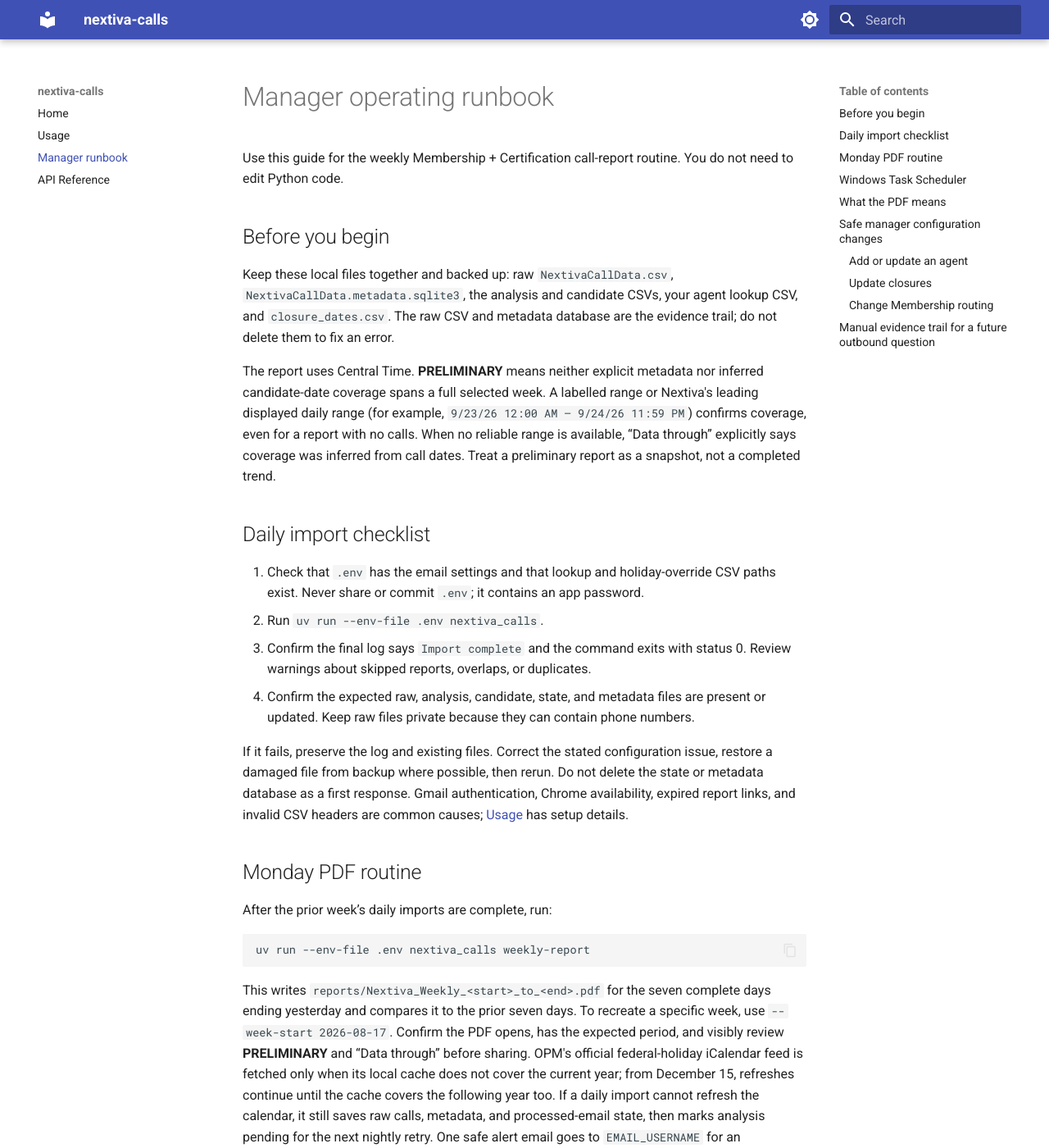
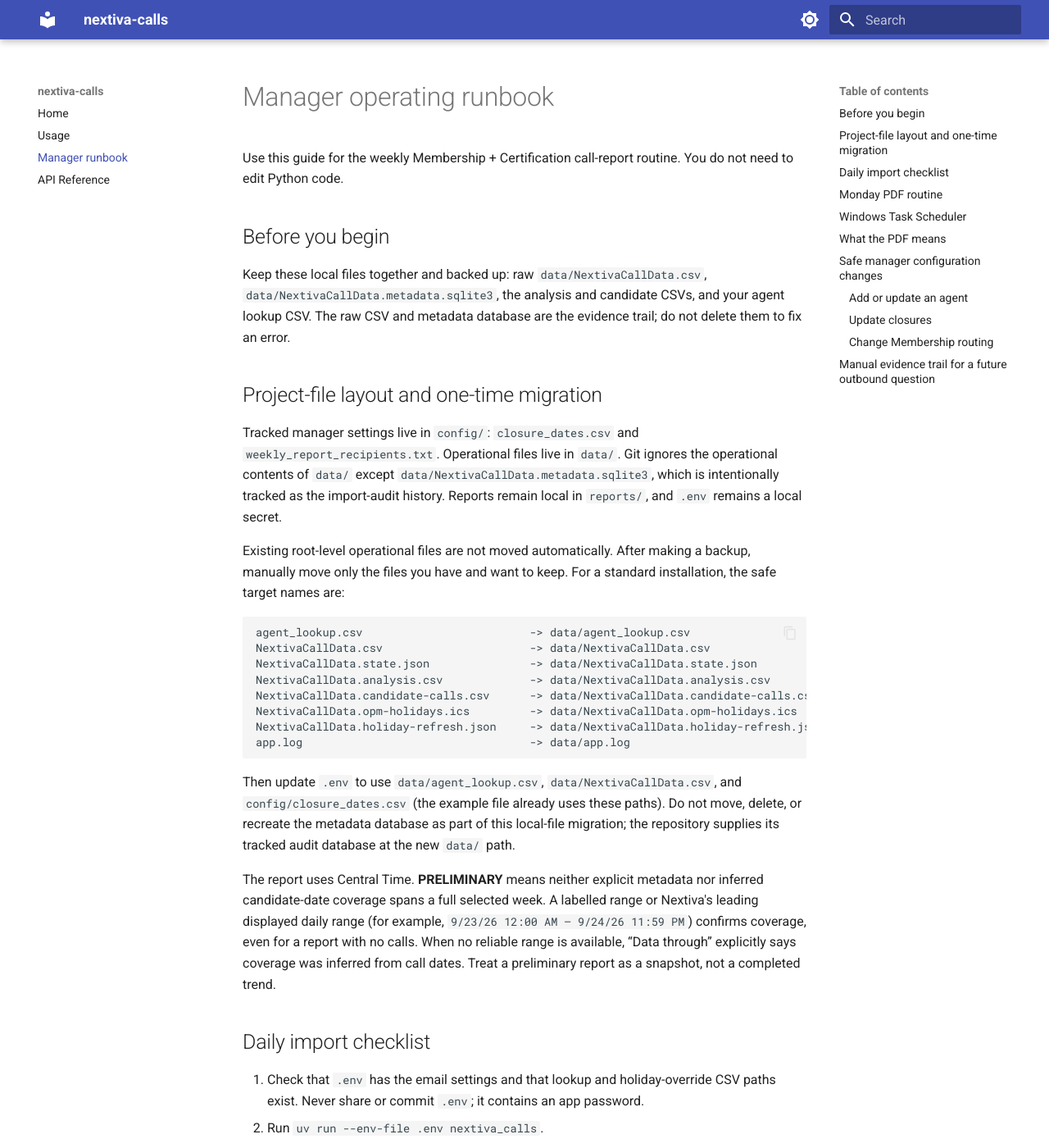
Before and after one commit to MauxBoyle/nextiva-calls, an MkDocs documentation site: the page built from docs/operations.md, in a window 1280 px wide and 1400 px high. Shown: the whole window at 82% size. Built offline with MkDocs 1.6.1 and Material for MkDocs 9.7.7, drawn with Linux system fonts in a browser that asks for light colours; some of the changed text lies outside the part shown.

Commit message:
Organize configuration and operational data

````diff
--- a/docs/operations.md
+++ b/docs/operations.md
@@ -5,10 +5,40 @@
 
 ## Before you begin
 
-Keep these local files together and backed up: raw `NextivaCallData.csv`,
-`NextivaCallData.metadata.sqlite3`, the analysis and candidate CSVs, your agent
-lookup CSV, and `closure_dates.csv`. The raw CSV and metadata database are the
+Keep these local files together and backed up: raw `data/NextivaCallData.csv`,
+`data/NextivaCallData.metadata.sqlite3`, the analysis and candidate CSVs, and your
+agent lookup CSV. The raw CSV and metadata database are the
 evidence trail; do not delete them to fix an error.
+
+## Project-file layout and one-time migration
+
+Tracked manager settings live in `config/`: `closure_dates.csv` and
+`weekly_report_recipients.txt`. Operational files live in `data/`. Git ignores
+the operational contents of `data/` except
+`data/NextivaCallData.metadata.sqlite3`, which is intentionally tracked as the
+import-audit history. Reports remain local in `reports/`, and `.env` remains a
+local secret.
+
+Existing root-level operational files are not moved automatically. After making
+a backup, manually move only the files you have and want to keep. For a standard
+installation, the safe target names are:
+
+```text
+agent_lookup.csv                         -> data/agent_lookup.csv
+NextivaCallData.csv                      -> data/NextivaCallData.csv
+NextivaCallData.state.json               -> data/NextivaCallData.state.json
+NextivaCallData.analysis.csv             -> data/NextivaCallData.analysis.csv
+NextivaCallData.candidate-calls.csv      -> data/NextivaCallData.candidate-calls.csv
+NextivaCallData.opm-holidays.ics         -> data/NextivaCallData.opm-holidays.ics
+NextivaCallData.holiday-refresh.json     -> data/NextivaCallData.holiday-refresh.json
+app.log                                  -> data/app.log
+```
+
+Then update `.env` to use `data/agent_lookup.csv`,
+`data/NextivaCallData.csv`, and `config/closure_dates.csv` (the example file
+already uses these paths). Do not move, delete, or recreate the metadata
+database as part of this local-file migration; the repository supplies its
+tracked audit database at the new `data/` path.
 
 The report uses Central Time. **PRELIMINARY** means neither explicit metadata
 nor inferred candidate-date coverage spans a full selected week. A labelled range
@@ -51,8 +81,9 @@
 the calendar, it still saves raw calls, metadata, and processed-email state, then
 marks analysis pending for the next nightly retry. One safe alert email goes to
 `EMAIL_USERNAME` for an uninterrupted outage, and a successful refresh resets it.
-Keep the local `.opm-holidays.ics` cache and `.holiday-refresh.json` sidecar with
-the raw CSV, but do not commit either. A weekly PDF still needs a usable calendar.
+Keep the local `data/NextivaCallData.opm-holidays.ics` cache and
+`data/NextivaCallData.holiday-refresh.json` sidecar with the raw CSV, but do not
+commit either. A weekly PDF still needs a usable calendar.
 
 To email the completed PDF, run:
 
@@ -62,7 +93,7 @@
 
 Before the first live send, use `uv run --env-file .env nextiva_calls weekly-report --send --test`.
 It delivers only to `EMAIL_USERNAME`. Normal recipients are maintained in the
-versioned `weekly_report_recipients.txt` file, one address per line; blank lines
+versioned `config/weekly_report_recipients.txt` file, one address per line; blank lines
 and `#` comments are allowed. Keep `.env` private because it contains the Gmail
 app password.
 
@@ -71,7 +102,7 @@
 Create a task whose Program/script runs `uv` with arguments
 `run --env-file .env nextiva_calls weekly-report --send`. Set **Start in** to
 the project directory (the folder containing `.env` and
-`weekly_report_recipients.txt`). This makes the relative file paths reliable.
+`config/weekly_report_recipients.txt`). This makes the relative file paths reliable.
 Do not place `.env` in a shared folder or commit it to Git.
 
 ## What the PDF means
@@ -114,7 +145,7 @@
 
 ### Update closures
 
-Edit the versioned `closure_dates.csv` (or the file named by
+Edit the versioned `config/closure_dates.csv` (or the file named by
 `NEXTIVA_HOLIDAY_OVERRIDES_FILE`) with exactly these columns:
 
 ```csv
````
Also changed, not shown: .agents/skills/wf-ideate/SKILL.md (+15 -0 lines), .agents/skills/wf-plan/SKILL.md (+23 -0 lines), README.md (+14 -8 lines), docs/usage.md (+15 -9 lines), 15 other files.
